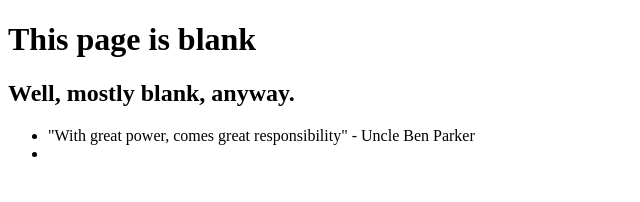
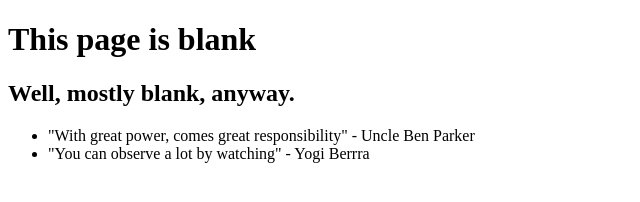
Before and after one commit to i013176/0main_opensap_repo, a plain HTML site: page index.html in a window 1280 px wide. Shown: the whole page, without its empty margins (0-640 px from the left). Drawn offline with Linux system fonts and the light colour scheme.

Commit message:
Added quote from Yogi Berra

```diff
--- a/index.html
+++ b/index.html
@@ -10,7 +10,7 @@
 		<h2>Well, mostly blank, anyway.</h2>
 		<ul>
 			<li>"With great power, comes great responsibility" - Uncle Ben Parker </li>
-			<li></li>
+			<li>"You can observe a lot by watching" - Yogi Berrra</li>
 		</ul>
 	</body>
 </html>
```
